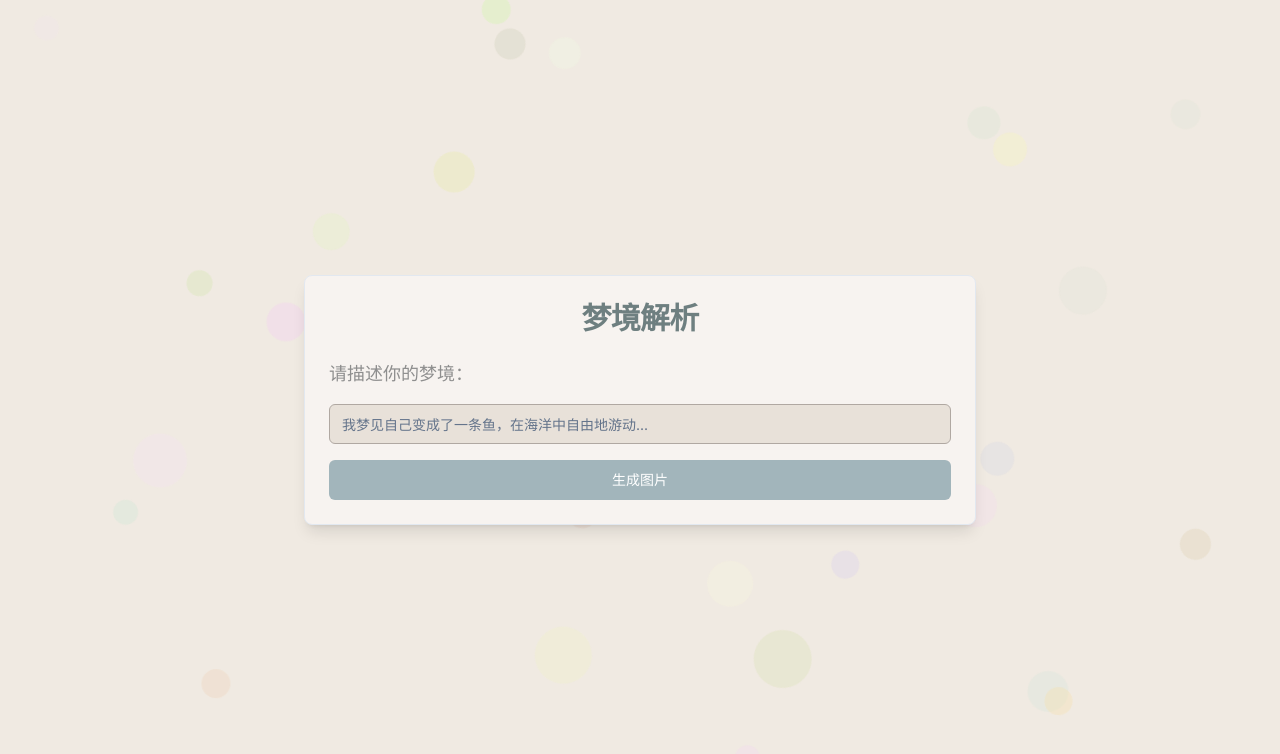
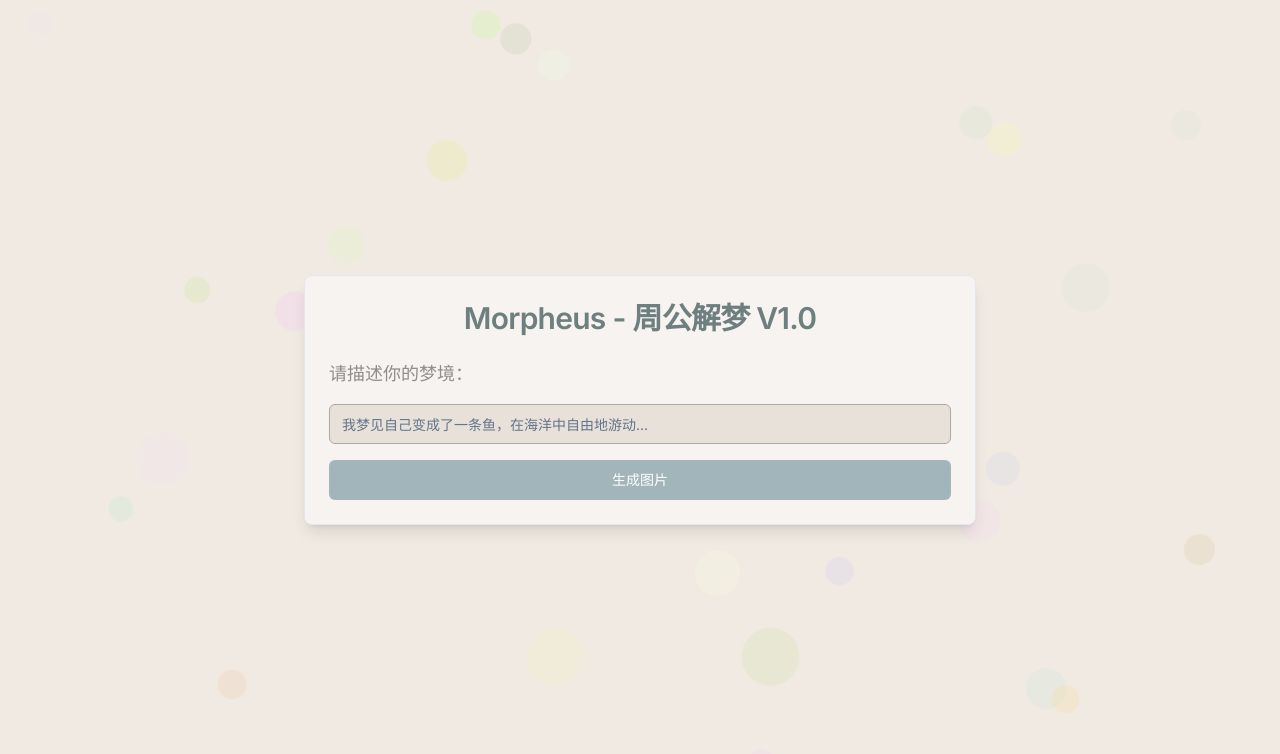
Before and after one commit to VandeeFeng/dream-interpreter, a Next.js app: page / in a window 1280 px wide. Shown: the top 754 px of the page. Built offline with nearby package versions, Linux system fonts and the light colour scheme.

Commit message:
Vandee - 2024-09-24T22:48:23+0800

```diff
--- a/src/app/globals.css
+++ b/src/app/globals.css
@@ -73,4 +73,10 @@
   body {
     @apply bg-background text-foreground;
   }
+  img {
+    max-width: 100%; /* 确保图片不会超出容器 */
+    height: auto;
+    display: block;
+    margin: 0 auto;
+  }
 }
--- a/src/components/dream-interpreter.tsx
+++ b/src/components/dream-interpreter.tsx
@@ -80,7 +80,7 @@ export default function DreamInterpreter() {
       <VanGoghClouds />
       <Card className="w-full max-w-2xl bg-[#F7F3F0] shadow-lg relative z-10">
         <CardHeader className="text-center">
-          <CardTitle className="text-3xl font-semibold text-[#6E7F80]">梦境解析</CardTitle>
+          <CardTitle className="text-3xl font-semibold text-[#6E7F80]">Morpheus - 周公解梦 V1.0</CardTitle>
         </CardHeader>
         <CardContent className="space-y-6">
           <AnimatePresence mode="wait">
@@ -141,7 +141,7 @@ export default function DreamInterpreter() {
                     required
                     className="bg-[#E8E1D9] border-[#B0A8A2] text-[#5C5C5C] placeholder-[#B0A8A2]"
                   />
-                  <Button type="submit" className="w-full bg-[#A2B5BB] hover:bg-[#8FA5AB] text-white">重新生成图片</Button>
+                  <Button type="submit" className="w-full bg-[#A2B5BB] hover:bg-[#8FA5AB] text-white">生成图片</Button>
                 </form>
               </motion.div>
             )}
@@ -149,7 +149,7 @@ export default function DreamInterpreter() {
             {step === 4 && (
               <motion.div key="step4" {...fadeInOut}>
                 <div className="space-y-4">
-                  <h2 className="text-xl font-semibold text-[#6E7F80] text-center">请选择最终的图片：</h2>
+                  <h2 className="text-xl font-semibold text-[#6E7F80] text-center">请再次选择与你感觉更接近的图片：</h2>
                   <div className="grid grid-cols-2 gap-4">
                     {selectedImage.map((image, i) => (
                       <motion.button
@@ -181,9 +181,9 @@ export default function DreamInterpreter() {
                   <Image
                     src={finalImage}
                     alt="Selected dream image"
-                    width={600}
-                    height={400}
-                    className="w-full rounded-lg shadow-md"
+                    width={300}
+                    height={200}
+                    className="w-3/4 rounded-lg shadow-md"
                   />
                   <p className="text-[#5C5C5C] leading-relaxed">{dreamInterpretation}</p>
                 </div>
```
Also changed, not shown: 1 other file (tests, documents, lock files or other folders).
